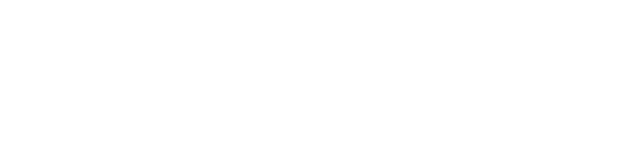
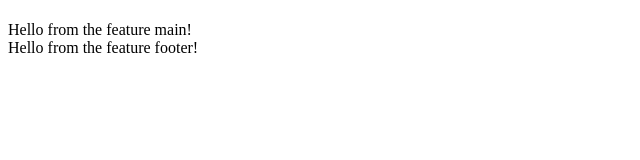
Before and after one commit to Viktoriya-Frank/git-practice2, a plain HTML site: page index.html in a window 1280 px wide. Shown: the whole page, without its empty margins (0-640 px from the left). Drawn offline with Linux system fonts and the light colour scheme.

Commit message:
added footer in index.html

```diff
--- a/index.html
+++ b/index.html
@@ -7,8 +7,7 @@
 </head>
 <body>
     <h1></h1>
-    <main>
-
-    </main>
+    <main>Hello from the feature main!</main>
+    <footer>Hello from the feature footer!</footer>
 </body>
 </html>
```
